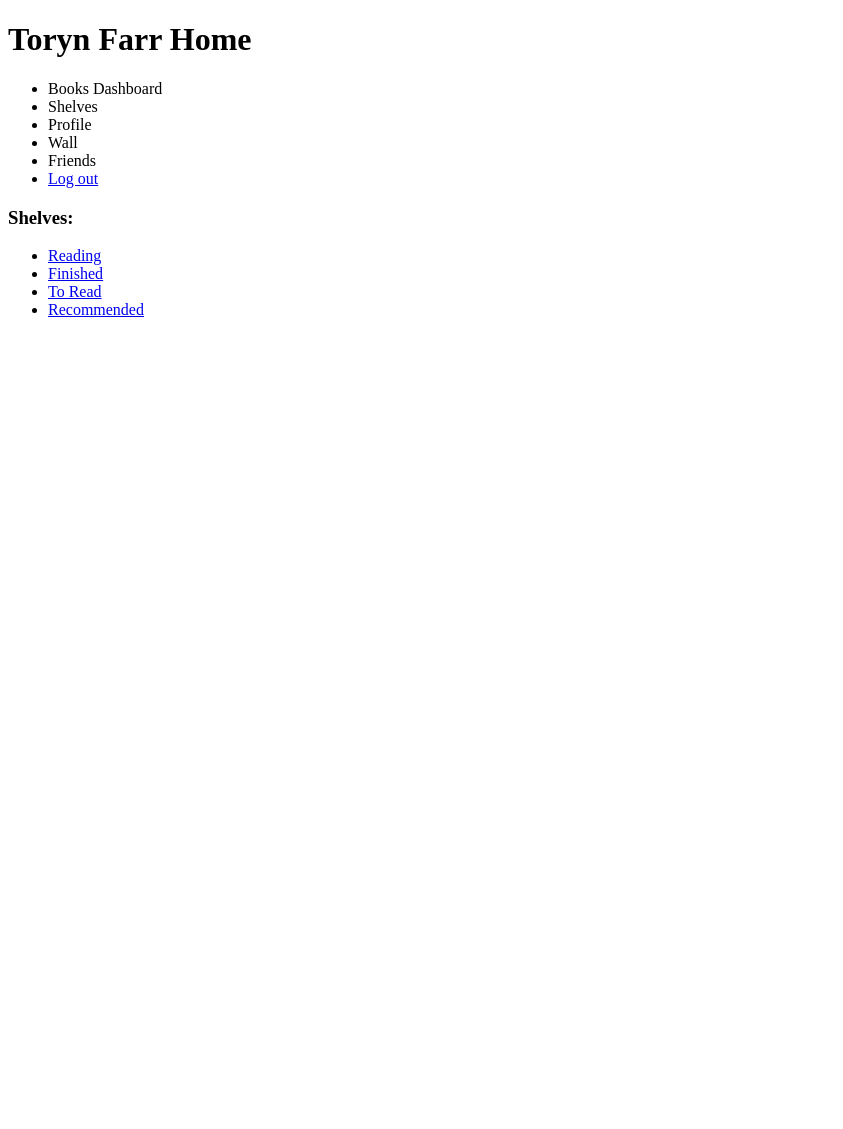
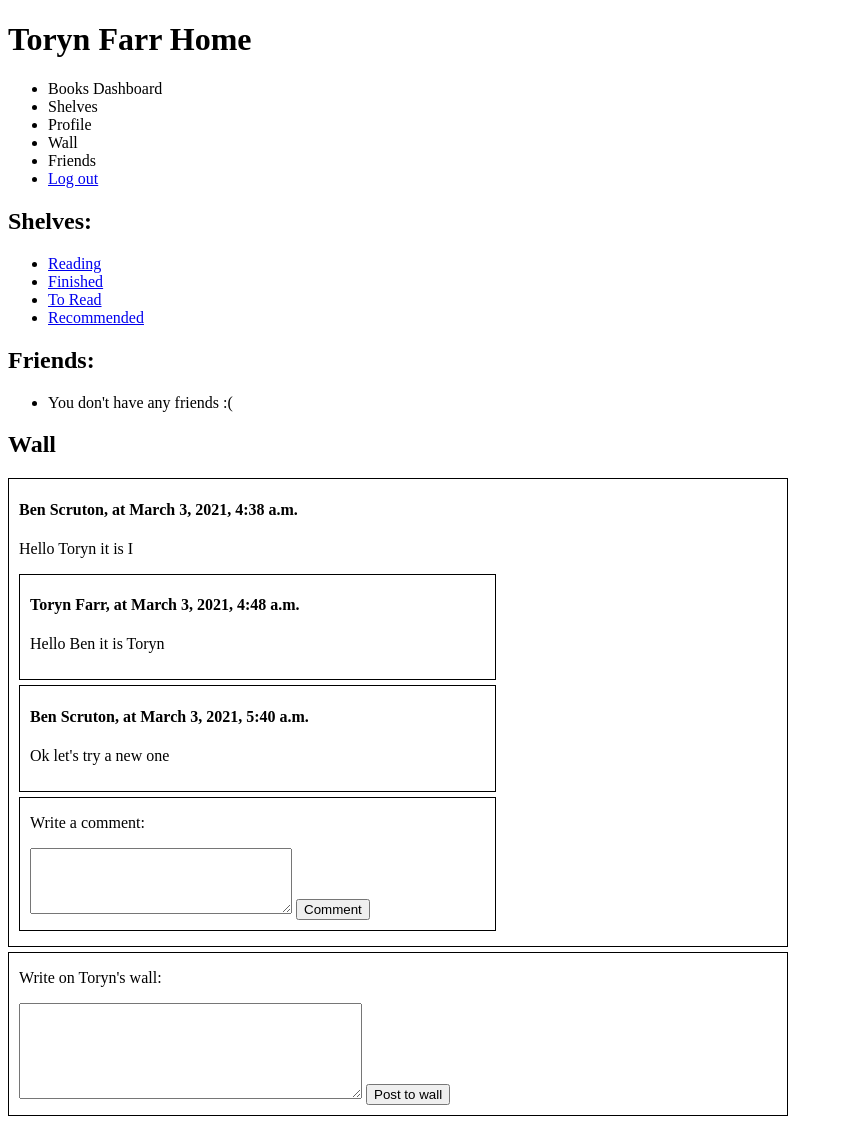
Before and after one commit to benscruton/books_project, a Django app: page /users/2 in a window 1280 px wide. Shown: the whole page, without its empty margins (0-843 px from the left). Before the commit the page ends 317 px from the top, so only its background shows below. Run offline with Django 3.2, Linux system fonts and the light colour scheme; data comes from the database, SQL or seed files in the repository; both versions use the stored data as it was after the commit.

Commit message:
Added friends to models (which, as it turns out, functions a little oddly), added wall functionality to user page

```diff
--- a/books_app/templates/user_page.html
+++ b/books_app/templates/user_page.html
@@ -5,6 +5,15 @@
     <meta http-equiv="X-UA-Compatible" content="IE=edge">
     <meta name="viewport" content="width=device-width, initial-scale=1.0">
     <title>Document</title>
+    <style>
+        .border{
+            border: 1px solid black;
+            display: inline-block;
+            width: 60%;
+            padding: 0 10px 10px;
+            margin-bottom: 5px;
+        }
+    </style>
 </head>
 <body>
 <div id="wrapper">
@@ -21,16 +30,77 @@
     </header>
 
     <aside id="shelves">
-        <h3>Shelves:</h3>
-        <ul id="shelves">
+        <h2>Shelves:</h2>
+        <ul id="shelflist">
         {% for shelf in user.shelves.all %}
             <li><a href="/shelves/{{shelf.id}}">{{shelf.name}}</a></li>
         {% endfor %}
+    </aside>
+
+    <aside id="friends">
+        <h2>Friends:</h2>
+        <ul id="friendlist">
+            {% if user.friends.count == 0 %}
+            <li>You don't have any friends :(</li>
+
+            {% else %}
+                {% for friend in user.friends.all %}
+                <li><a href="/users/{{friend.id}}">{{friend.first_name}} {{friend.last_name}}</a></li>
+                {% endfor %}
+
+            {% endif %}
+    </aside>
+
+    <main>
+        <h2>Wall</h2>
+
+        {% for post in user.posts_on_wall.all %}
+        <div class="border">
+            <h4>{{post.poster.first_name}} {{post.poster.last_name}}, at {{post.created_at}}</h4>
+            <p class="wallpost">{{post.contents}}</p>
+
+            {% if post.poster.id == request.session.user_id %}
+                <p><a href="/posts/{{post.id}}/delete">Delete this post</a></p>
+            {% endif %}
+
+
+            {% for comment in post.comments.all %}
+            <div class="border">
+                <h4>{{comment.commenter.first_name}} {{comment.commenter.last_name}}, at {{comment.created_at}}</h4>
+                <p class="comment">{{comment.contents}}</p>
+
+                {% if comment.commenter.id == request.session.user_id %}
+                    <p><a href="/comments/{{comment.id}}/delete">Delete this comment</a></p>
+                {% endif %}
+            </div>
+            {% endfor %}
+
+            <div class="border">
+                <form method="POST" action="/posts/{{post.id}}/add_comment">
+                {% csrf_token %}
+                    <p><label for="comment">Write a comment:</label></p>
+                    <textarea class="comment" rows=4 cols=30 name="comment" id="comment"></textarea>
+                    <input type="submit" value="Comment">
+                </form>
+            </div>
+        </div>
+        {% endfor %}
+
+        <div class="border">
+            <form method="POST" action="/users/{{user.id}}/add_wallpost">
+            {% csrf_token %}
+                <p><label for="add_post">Write on {{user.first_name}}'s wall:</label></p>
+                <textarea class="wallpost" rows=6 cols=40 name="add_post" id="add_post"></textarea>
+                <input type="submit" value="Post to wall">
+            </form>
+        </div>
+
+
+        </form>
 
 
 
-
-    </aside>
+    </main>
 
 </div>
 </body>
--- a/books_app/urls.py
+++ b/books_app/urls.py
@@ -4,4 +4,11 @@ from . import views
 urlpatterns = [
     path("", views.index),
     path("users/<int:user_id>", views.view_user),
+    path("users/<int:user_id>/add_wallpost", views.post_on_wall),
+    path("posts/<int:post_id>/add_comment", views.comment_on_post),
+    path("posts/<int:post_id>/delete", views.delete_post),
+    path("comments/<int:comment_id>/delete", views.delete_comment),
+
+
+
 ]
--- a/books_app/views.py
+++ b/books_app/views.py
@@ -12,3 +12,42 @@ def view_user(request, user_id):
         "user": User.objects.get(id = user_id),
     }
     return render(request, "user_page.html", context)
+
+
+def post_on_wall(request, user_id):
+    WallPost.objects.create(
+        contents = request.POST["add_post"],
+        poster = User.objects.get(id = request.session["user_id"]),
+        wall = User.objects.get(id = user_id)
+    )
+    return redirect(f"/users/{user_id}")
+
+
+def comment_on_post(request, post_id):
+    this_comment = Comment.objects.create(
+        contents = request.POST["comment"],
+        commenter = User.objects.get(id = request.session["user_id"]),
+        parent = WallPost.objects.get(id = post_id)
+    )
+    return redirect(f"/users/{this_comment.parent.wall.id}")
+
+
+def delete_post(request, post_id):
+    this_post = WallPost.objects.get(id = post_id)
+    redirect_id = this_post.wall.id
+
+    this_post.delete()
+
+    return redirect(f"/users/{redirect_id}")
+
+
+def delete_comment(request, comment_id):
+    this_comment = Comment.objects.get(id=comment_id)
+    # its_parent = WallPost.objects.get(id = this_comment.parent.id)
+    redirect_id = WallPost.objects.get(id = this_comment.parent.id).wall.id
+
+    this_comment.delete()
+
+
+
+    return redirect(f"/users/{redirect_id}")
--- a/login_app/models.py
+++ b/login_app/models.py
@@ -37,6 +37,7 @@ class User(models.Model):
     email = models.CharField(max_length = 255)
     username = models.CharField(max_length = 255)
     hashed_pw = models.CharField(max_length = 255)
+    friends = models.ManyToManyField("User")
     created_at = models.DateTimeField(auto_now_add = True)
     updated_at = models.DateTimeField(auto_now = True)
     objects = UserManager()
```
Also changed, not shown: db.sqlite3, login_app/migrations/0003_user_friends.py (added).
